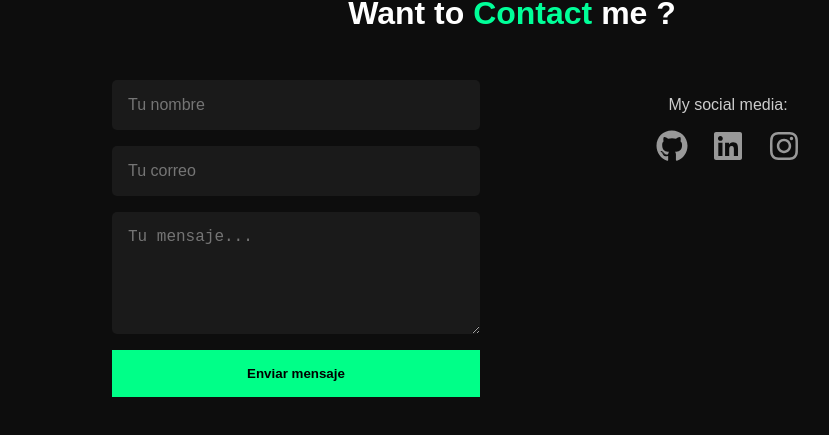
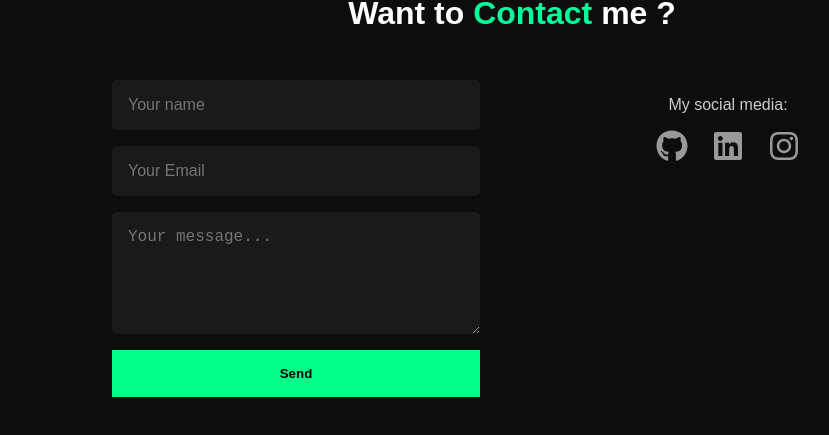
Before and after one commit to BrainnerBR/Portfolio, a React (Vite) app: page / in a window 1280 px wide. Shown: the part 3244-3679 px from the top of the page, without its empty margins (128-957 px from the left). Built offline with nearby package versions, Linux system fonts and the light colour scheme; a web font is replaced by a local one.

Commit message:
cambio de resume

```diff
--- a/src/components/Contact.jsx
+++ b/src/components/Contact.jsx
@@ -33,10 +33,10 @@
 
       <div className="contact__content">
         <form ref={form} className="contact__form" onSubmit={sendEmail}>
-          <input type="text" name="name" placeholder="Tu nombre" required />
-          <input type="email" name="reply_to" placeholder="Tu correo" required />
-          <textarea name="message" rows="5" placeholder="Tu mensaje..." required></textarea>
-          <button type="submit">Enviar mensaje</button>
+          <input type="text" name="name" placeholder="Your name" required />
+          <input type="email" name="reply_to" placeholder="Your Email" required />
+          <textarea name="message" rows="5" placeholder="Your message..." required></textarea>
+          <button type="submit">Send</button>
         </form>
 
         <div className="contact__socials">
```
Also changed, not shown: 1 other file (tests, documents, lock files or other folders).
